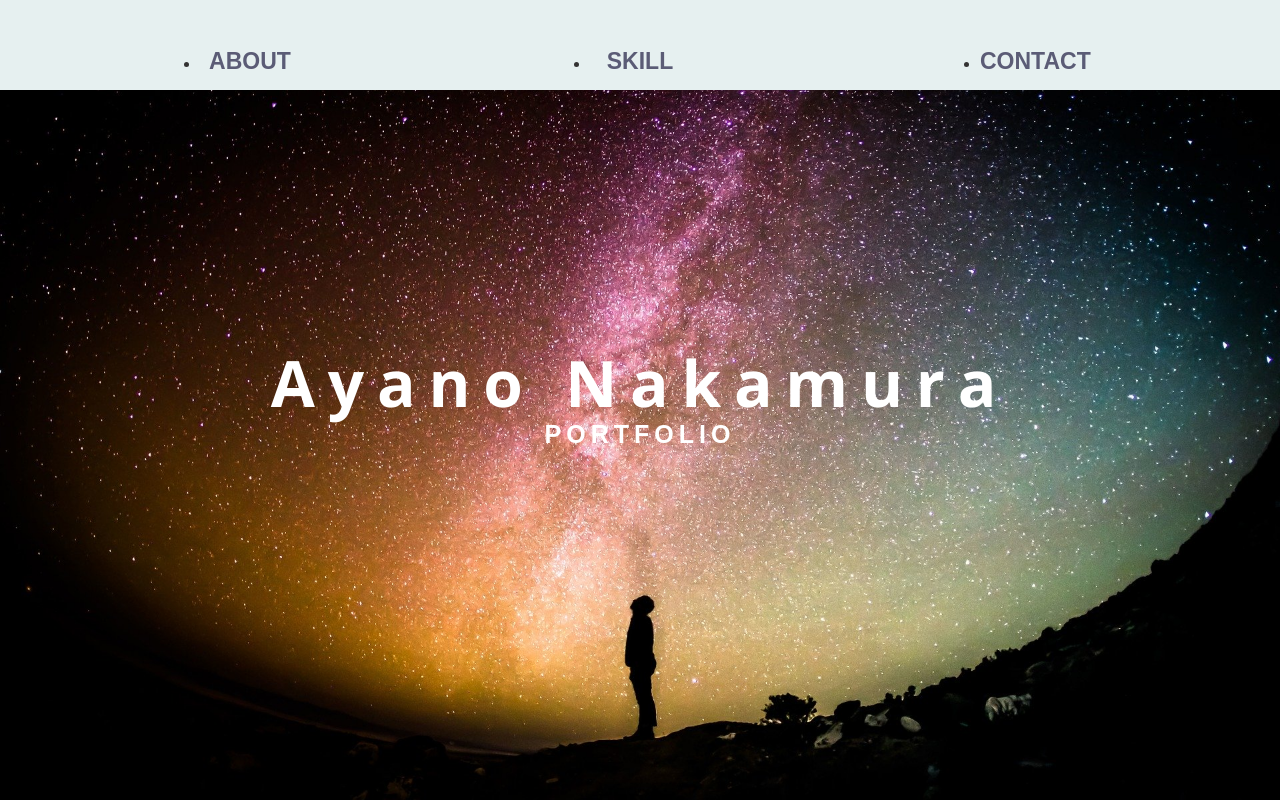
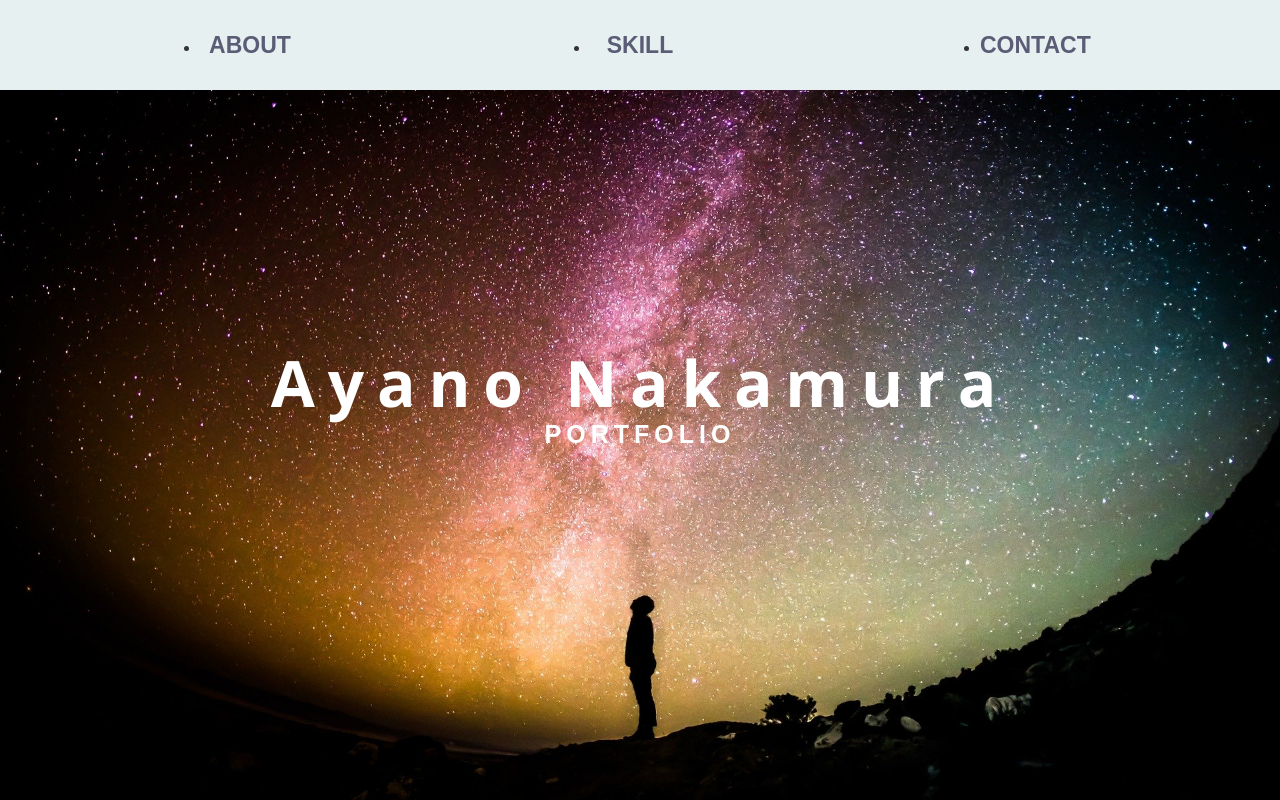
Before and after one commit to ayano1212/portfolio, a plain HTML site: page index.html in a window 1280 px wide. Shown: the top 800 px of the page. Drawn offline with nearby package versions, Linux system fonts and the light colour scheme; some packages are replaced by stand-ins of ours.

Commit message:
add-restcss-unpkg

```diff
--- a/index.html
+++ b/index.html
@@ -5,7 +5,7 @@
     <meta name="description" content="Ayano Nakamuraのポートフォリオを紹介">
     <meta name="robots" content="noindex,nofollow" />
     <meta name="format-detection" content="email=no,telephone=no,address=no">
-    <link rel = "stylesheet" type = "text / css" href = "http://yui.yahooapis.com/3.18.1/build/cssreset/cssreset-min.css" >
+    <link rel = "stylesheet"  href = "https://unpkg.com/ress/dist/ress.min.css" >
     <link rel="stylesheet" type="text/css" href="style.css">
 
     <link rel="stylesheet" type="text/js" href="main.js">
```
